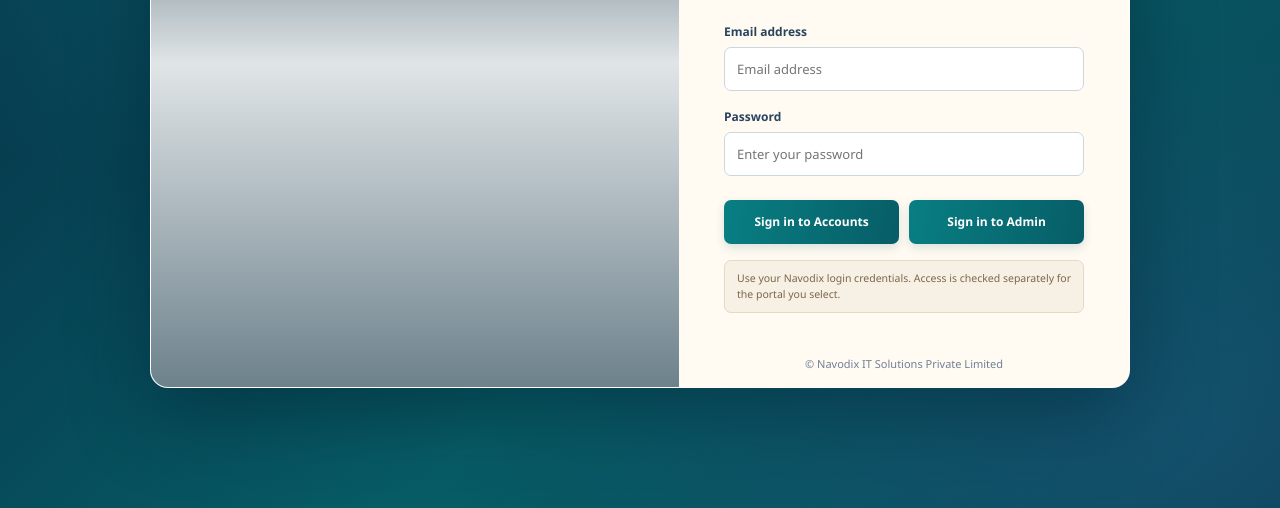
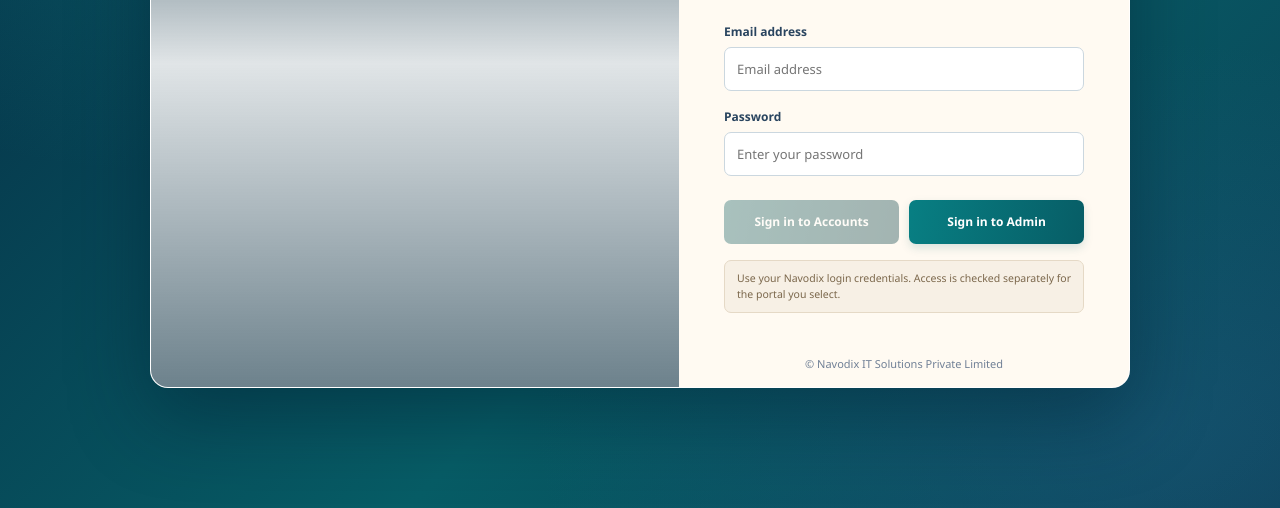
Before and after one commit to suryavalthaje-dev/Navodix, a plain HTML site: page portal/index.html in a window 1280 px wide. Shown: the part 292-800 px from the top of the page. Drawn offline with nearby package versions, Linux system fonts and the light colour scheme.

Commit message:
Add files via upload

```diff
--- a/portal/index.html
+++ b/portal/index.html
@@ -36,6 +36,7 @@ button,input{font:inherit}
 .login-submit:hover:not(:disabled){filter:brightness(1.06)}
 .login-submit:active:not(:disabled){transform:translateY(1px)}
 .login-submit:disabled{opacity:.65;cursor:wait}
+#accountsButton:disabled{opacity:.42;cursor:not-allowed;filter:grayscale(.45);box-shadow:none}
 .login-error{display:none;margin-top:13px;padding:10px 12px;border:1px solid #e7c3bd;border-radius:7px;background:#fff0ee;color:#9b332b;font-size:11px;line-height:1.5;overflow-wrap:anywhere}
 .login-error.show{display:block}
 .login-hint{margin-top:16px;padding:10px 12px;border:1px solid #e5d9c6;border-radius:7px;background:#f7f0e5;color:#7b674b;font-size:10.5px;line-height:1.5}
@@ -65,7 +66,7 @@ button,input{font:inherit}
      <input id="loginPassword" name="password" type="password" autocomplete="current-password" placeholder="Enter your password" required>
     </div>
     <div class="login-actions">
-     <button class="login-submit" id="accountsButton" type="submit" data-target="accounts">Sign in to Accounts</button>
+     <button class="login-submit" id="accountsButton" type="submit" data-target="accounts" disabled aria-disabled="true" title="Accounts sign-in is not enabled in the live release">Sign in to Accounts</button>
      <button class="login-submit" id="adminButton" type="submit" data-target="admin">Sign in to Admin</button>
     </div>
     <div class="login-error" id="loginError" role="alert" aria-live="polite"></div>
```
